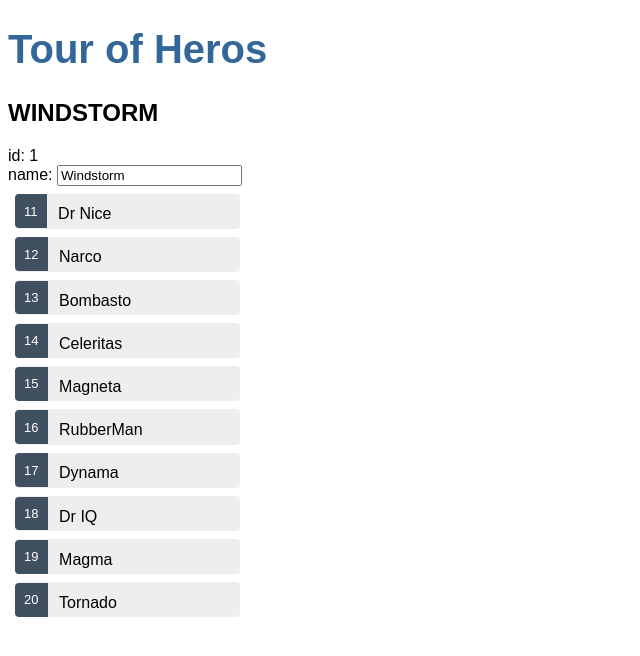
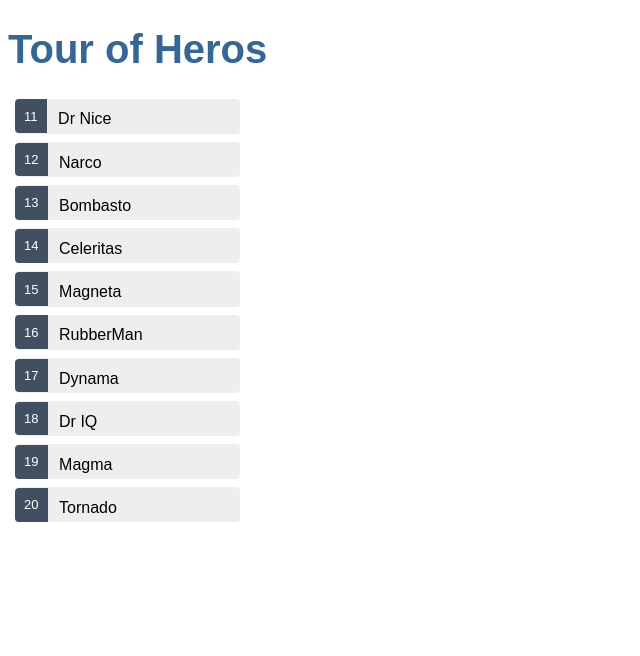
Before and after one commit to HRK31/tour-of-heros, an Angular app: page / in a window 1280 px wide. Shown: the top 656 px of the page, without its empty margins (0-640 px from the left). Built offline with nearby package versions, Linux system fonts and the light colour scheme.

Commit message:
Modified .html

```diff
--- a/src/app/heros/heros.component.html
+++ b/src/app/heros/heros.component.html
@@ -1,13 +1,13 @@
-<h2>{{hero.name | uppercase}}</h2>
+<!--h2>{{hero.name | uppercase}}</h2>
 <div><span>id: </span>{{hero.id}}</div>
-<!--div><span>name: </span>{{hero.name | uppercase}}</div-->
+<div><span>name: </span>{{hero.name | uppercase}}</di>
 <div>
     <label>name:
         <input [(ngModel)]="hero.name" placeholder="name"/>
     </label>
-</div>
+</div-->
 <ul class="heros">
-    <li *ngFor="let hero of heros">
+    <li *ngFor="let hero of heros" (click)="onSelect(hero)">
         <span class="badge">{{hero.id}}</span>{{hero.name}}
     </li>
 </ul>
```
